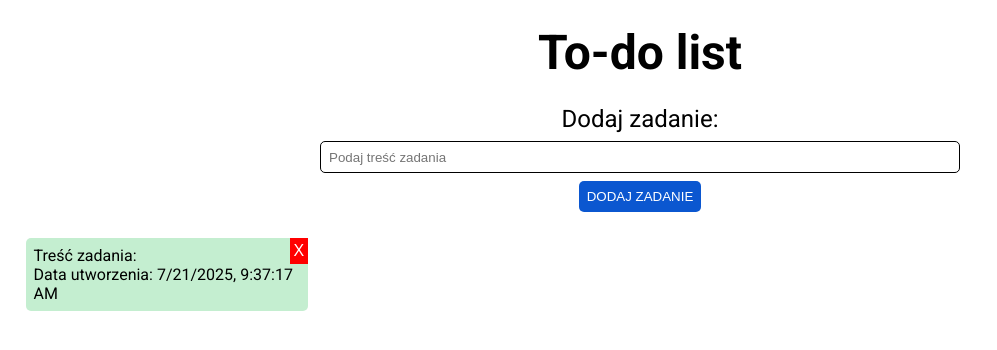
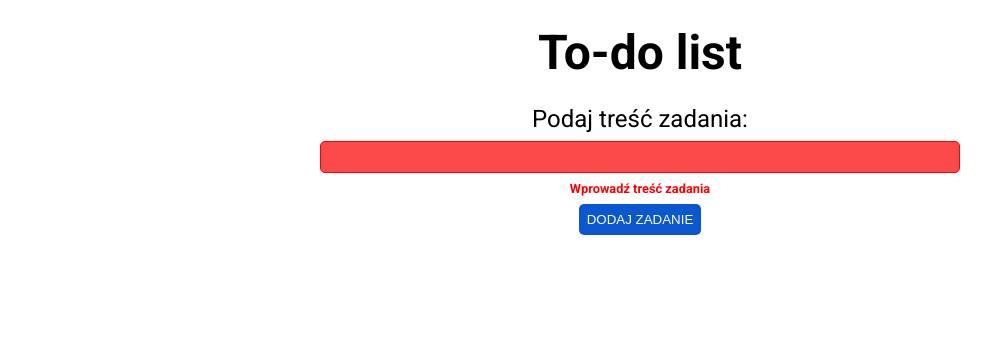
Before and after one commit to ZajacMateusz1/To-do-list, a React (Vite) app: page / in a window 1280 px wide. Both pictures are taken after a click on the button "DODAJ ZADANIE". Shown: the top 350 px of the page, without its empty margins (0-997 px from the left). Built offline with nearby package versions, Linux system fonts and the light colour scheme.

Commit message:
Add input validation and update styles

```diff
--- a/src/components/AddTask.jsx
+++ b/src/components/AddTask.jsx
@@ -5,56 +5,77 @@ const FormElements = styled.div`
   flex-direction: column;
   justify-content: space-between;
   align-items: center;
-`;
-const Input = styled.input`
+  & input {
     width: 50%;
     height: 4vh;
-  margin: 0.5rem 0;
+    margin: 0.5rem 0 0;
     padding: 0.7rem 0.5rem;
     border-radius: 5px;
-  border: 1.5px solid black;
-`;
-const Label = styled.label`
+    border: 1.5px solid
+      ${({ $isInputEmpty }) => ($isInputEmpty ? "red" : "black")};
+    background-color: ${({ $isInputEmpty }) =>
+      $isInputEmpty ? "rgb(252, 73, 73)" : "transparent"};
+  }
+  & label {
     font-size: 1.5rem;
-`;
-const Button = styled.button`
+  }
+  & p.error {
+    margin: 0.5rem 0;
+    color: red;
+    font-weight: 700;
+    font-size: 0.8rem;
+    visibility: ${({ $isInputEmpty }) => {
+      return $isInputEmpty ? "visible" : "hidden";
+    }};
+  }
+  & button {
     padding: 0.5rem;
     text-transform: uppercase;
     background-color: #0b57d0;
     color: white;
     border: none;
     border-radius: 5px;
+    cursor: pointer;
+  }
 `;
 export default function AddTask({ handleAddTaskClick }) {
   const [inputValue, setInputValue] = useState("");
+  const [isInputEmpty, setIsInputEmpty] = useState(false);
   function handleChange(e) {
     setInputValue(e.target.value);
   }
+  function isInputEmptyCheck(inputValue) {
+    if (inputValue.trim()) {
+      handleAddTaskClick(inputValue);
+      setInputValue("");
+      setIsInputEmpty(false);
+    } else {
+      setIsInputEmpty(true);
+    }
+  }
   return (
-    <FormElements>
-      <Label htmlFor="task">Dodaj zadanie:</Label>
-      <Input
+    <FormElements $isInputEmpty={isInputEmpty}>
+      <label htmlFor="task">Podaj treść zadania:</label>
+      <input
         type="text"
         id="task"
-        placeholder="Podaj treść zadania"
         value={inputValue}
         onChange={handleChange}
         onKeyDown={(e) => {
           if (e.key === "Enter") {
-            handleAddTaskClick(inputValue);
-            setInputValue("");
+            isInputEmptyCheck(inputValue);
           }
         }}
       />
-      <Button
+      <p className="error">Wprowadź treść zadania</p>
+      <button
         type="button"
         onClick={() => {
-          handleAddTaskClick(inputValue);
-          setInputValue("");
+          isInputEmptyCheck(inputValue);
         }}
       >
         Dodaj zadanie
-      </Button>
+      </button>
     </FormElements>
   );
 }
--- a/src/components/Task.jsx
+++ b/src/components/Task.jsx
@@ -1,11 +1,22 @@
 import { styled } from "styled-components";
-const colors = ["#c2e7ff", "#C4EED0", "#F29900"];
 const Li = styled.li`
   flex-basis: 23%;
+  display: flex;
+  flex-direction: column;
+  justify-content: space-between;
   padding: 0.5rem;
   background-color: #c4eed0;
   border-radius: 5px;
   position: relative;
+  min-height: 25vh;
+  p.text {
+    text-align: center;
+  }
+  p.date {
+    font-size: 0.5rem;
+    margin-top: 0.2rem;
+    text-align: right;
+  }
 
   & button.delete {
     position: absolute;
@@ -24,8 +35,11 @@ export default function Task({ id, value, date, handleDeleteTaskClick }) {
       <button className="delete" onClick={() => handleDeleteTaskClick(id)}>
         X
       </button>
-      <p>Treść zadania: {value}</p>
-      <p>Data utworzenia: {date}</p>
+      <p className="text">
+        <p>Treść zadania:</p>
+        <p>{value}</p>
+      </p>
+      <p className="date">Data utworzenia: {date}</p>
     </Li>
   );
 }
--- a/src/index.css
+++ b/src/index.css
@@ -1,5 +1,6 @@
 :root {
   font-family: "Roboto", Avenir, Helvetica, Arial, sans-serif;
+  background-color: #fff;
 }
 *,
 *::before,
```
Lines whose indentation alone changed are shown as unchanged.
